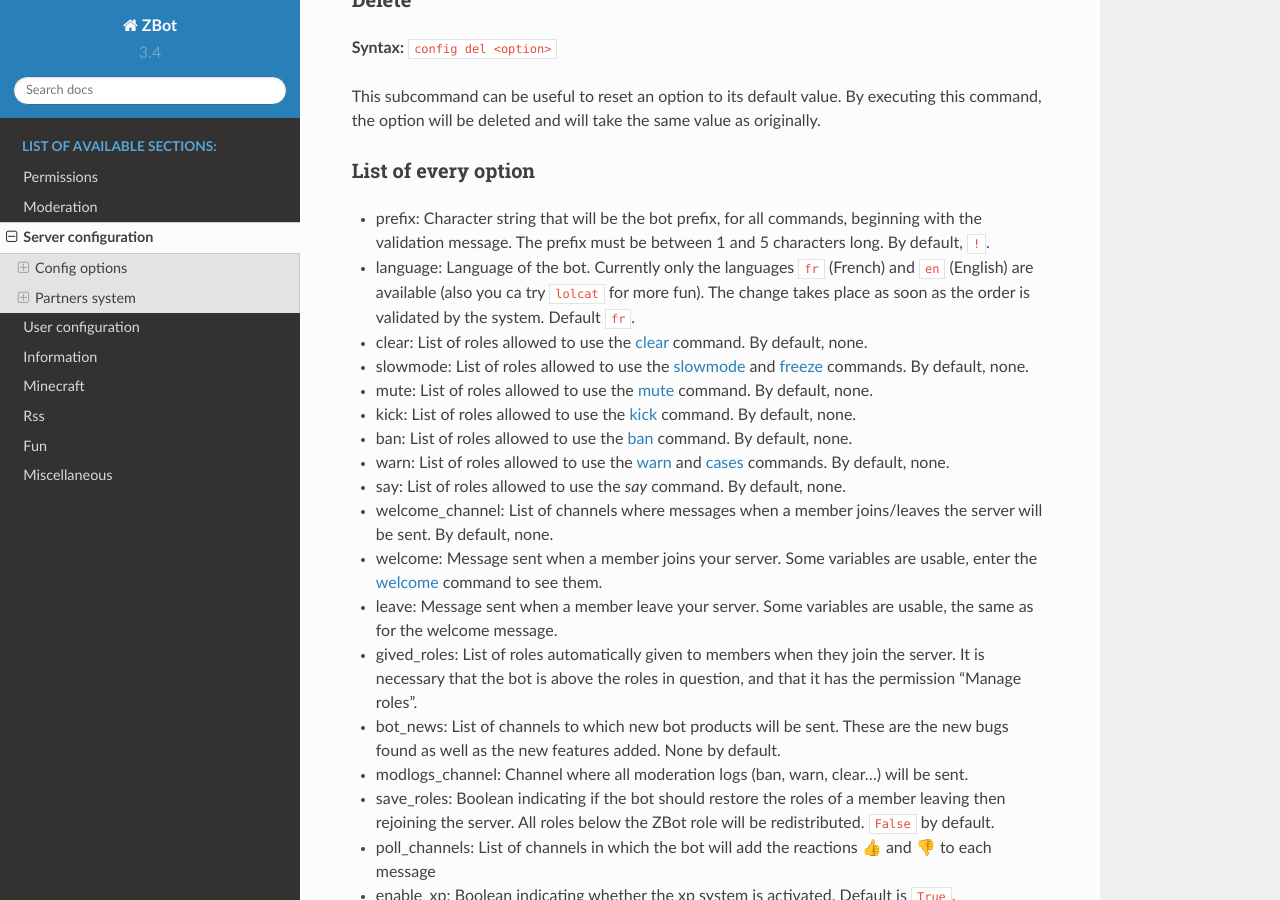
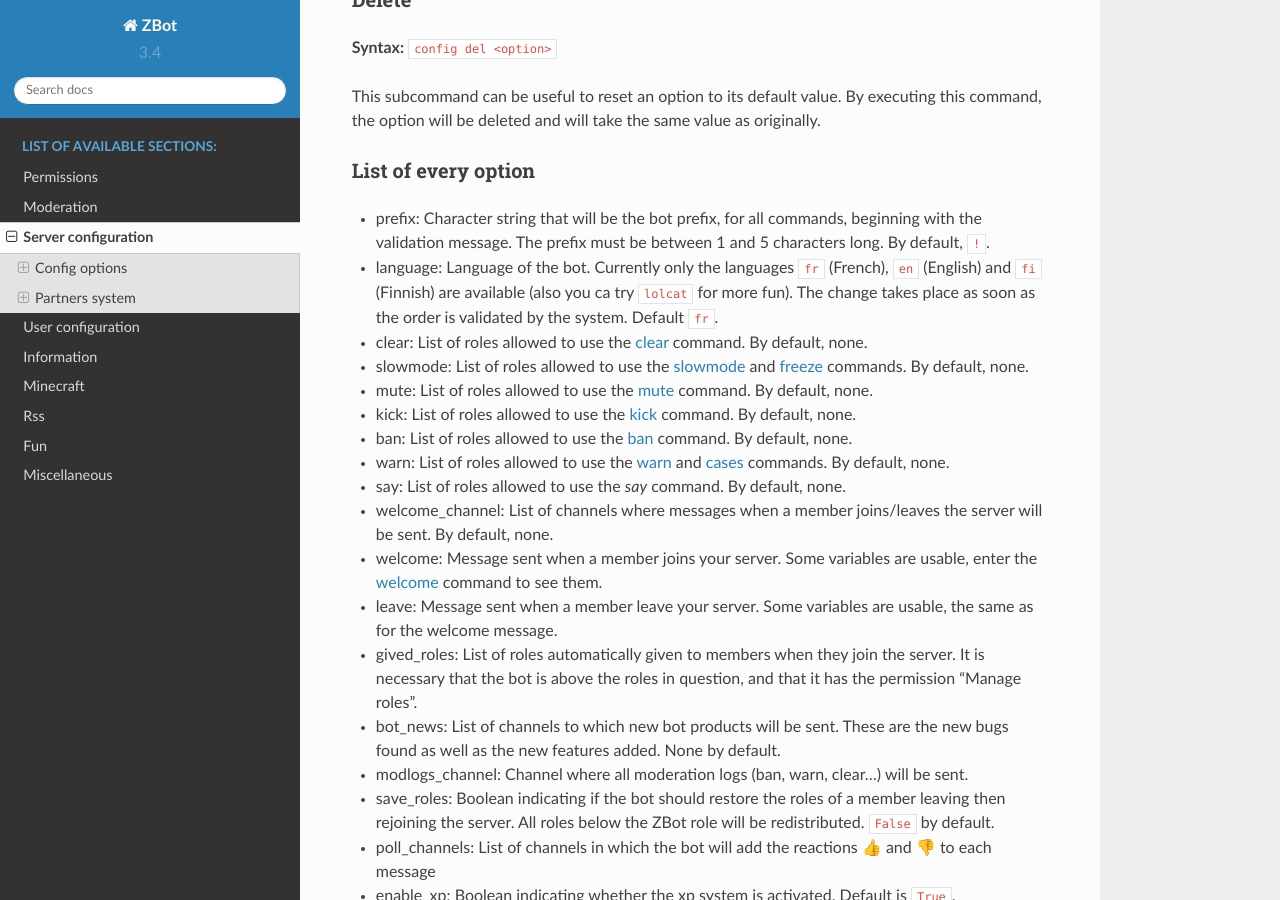
Before and after one commit to Axobot-org/Axobot, a Sphinx documentation site: the page built from docs/server.rst, in a window 1280 px wide and 900 px high, scrolled down 1284 px. Built offline with Sphinx 7.4.7 and the Read the Docs theme 2.0.0, drawn with Linux system fonts in a browser that asks for light colours.

Commit message:
[add] Finnish language in the doc

```diff
--- a/docs/server.rst
+++ b/docs/server.rst
@@ -51,7 +51,7 @@
 --------------------
 
 * prefix: Character string that will be the bot prefix, for all commands, beginning with the validation message. The prefix must be between 1 and 5 characters long. By default, :code:`!`.
-* language: Language of the bot. Currently only the languages :code:`fr` (French) and :code:`en` (English) are available (also you ca try :code:`lolcat` for more fun). The change takes place as soon as the order is validated by the system. Default :code:`fr`.
+* language: Language of the bot. Currently only the languages :code:`fr` (French), :code:`en` (English) and :code:`fi` (Finnish) are available (also you ca try :code:`lolcat` for more fun). The change takes place as soon as the order is validated by the system. Default :code:`fr`.
 * clear: List of roles allowed to use the `clear <moderator.html#clear>`_ command. By default, none.
 * slowmode: List of roles allowed to use the `slowmode <moderator.html#slowmode>`_ and `freeze <moderator.html#freeze>`_ commands. By default, none.
 * mute: List of roles allowed to use the `mute <moderator.html#mute>`_ command. By default, none.
```
